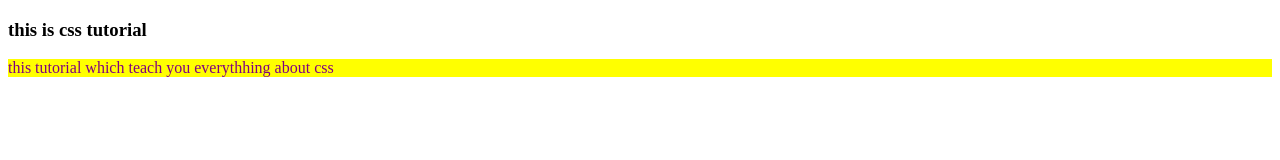
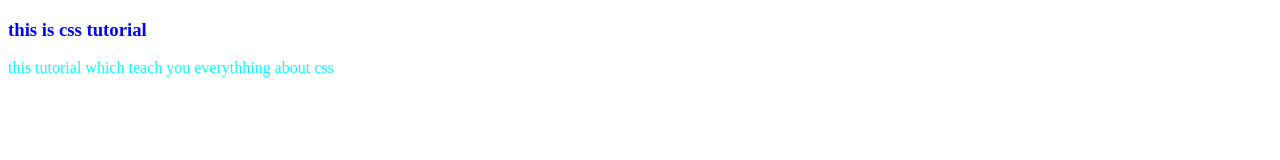
Before and after one commit to jigycode/learning, a plain HTML site: page lecture7.html in a window 1280 px wide. Drawn offline with Linux system fonts and the light colour scheme.

Commit message:
lecture13

```diff
--- a/lecture7.html
+++ b/lecture7.html
@@ -4,16 +4,13 @@
     <meta charset="UTF-8" />
     <meta name="viewport" content="width=device-width, initial-scale=1.0" />
     <title>css tutorial</title>
-    <style>
-      p {
-        color: purple;
-        background-color: yellow;
-      }
-    </style>
   </head>
   <body>
-    <h3>this is css tutorial</h3>
-
-    <p>this tutorial which teach you everythhing about css</p>
+    <h3>
+      <p style="color: blue">this is css tutorial</p>
+    </h3>
+    <p style="color: aqua; border: 0cap">
+      this tutorial which teach you everythhing about css
+    </p>
   </body>
 </html>
```
Also changed, not shown: lecture8/index.css (added), lecture8/index.html (added).
